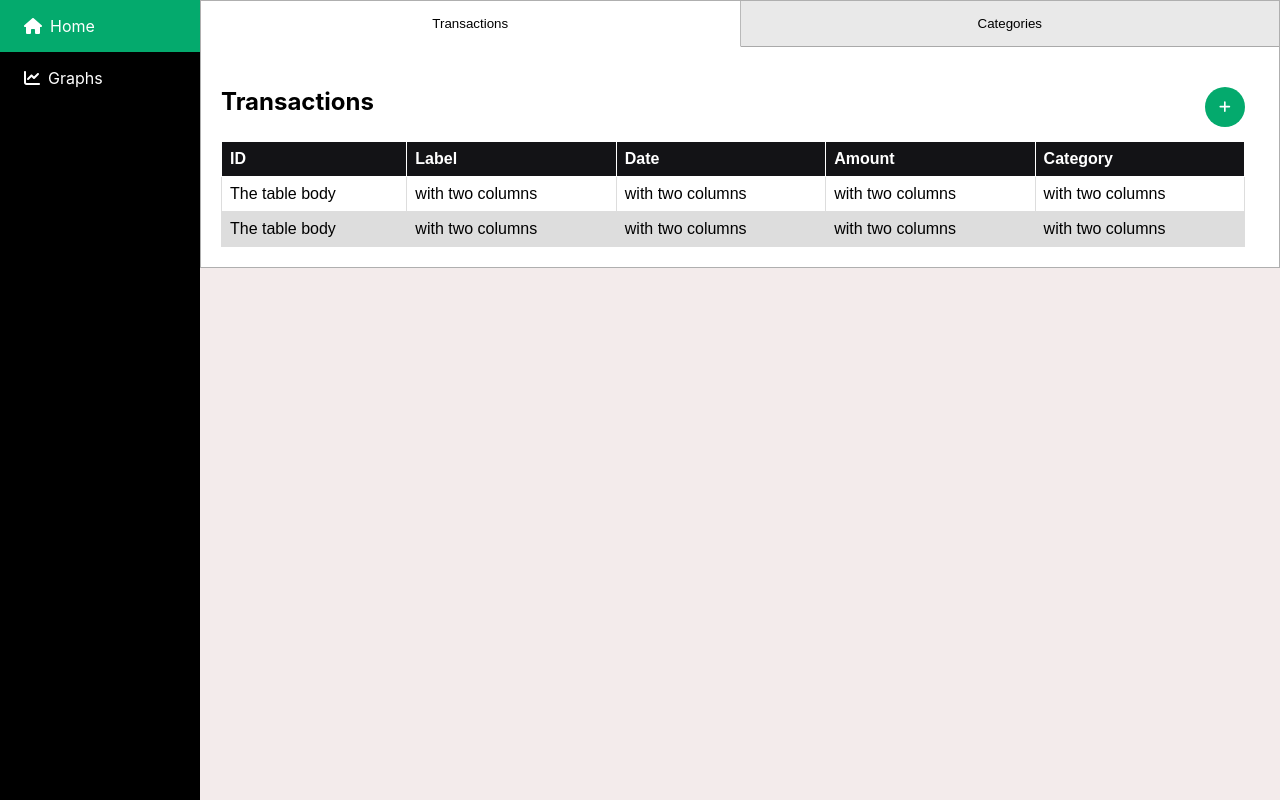
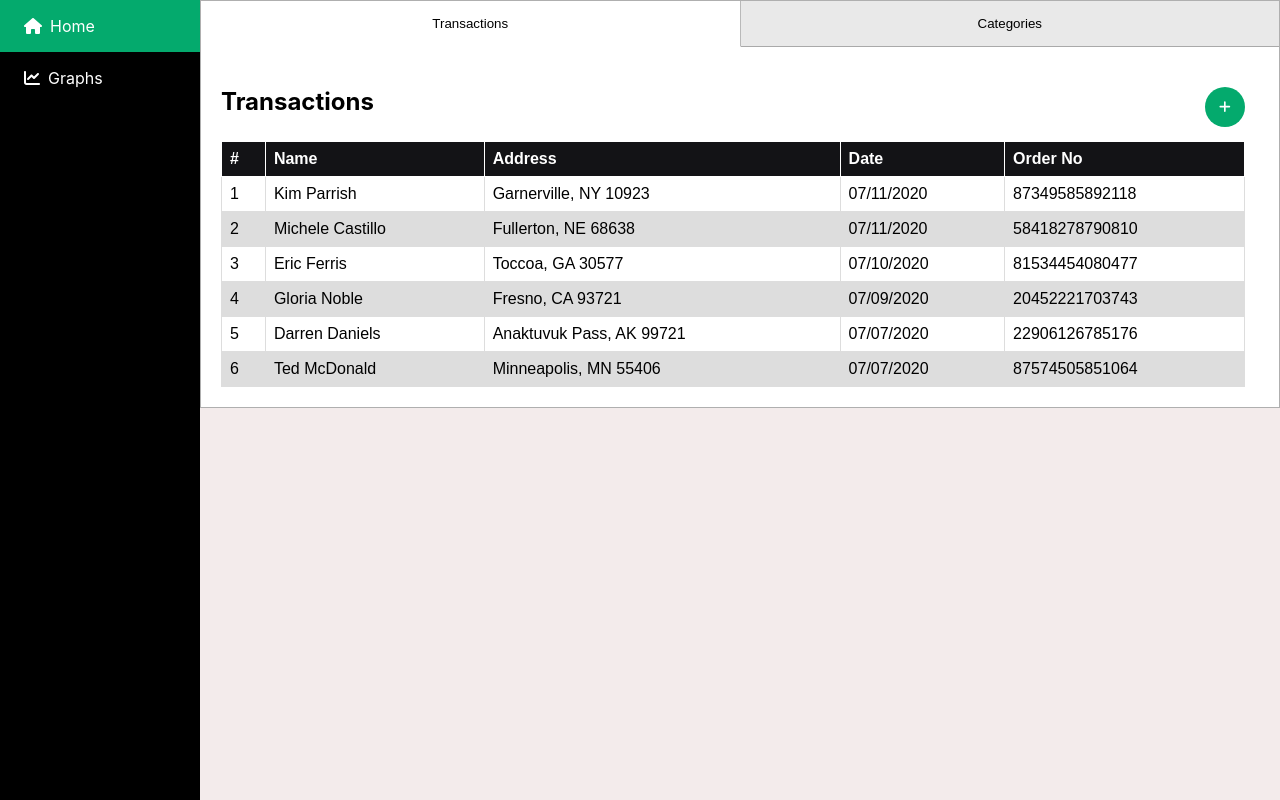
Before and after one commit to datasapiens/expense-app, a React (Create React App) app in the folder expense-app/: page / in a window 1280 px wide. Built offline with nearby package versions, Linux system fonts and the light colour scheme.

Commit message:
refactor: make table reusable

```diff
--- a/expense-app/src/components/Table/Table.tsx
+++ b/expense-app/src/components/Table/Table.tsx
@@ -1,34 +1,30 @@
+import { faTrashAlt } from "@fortawesome/free-solid-svg-icons";
+import { FontAwesomeIcon } from "@fortawesome/react-fontawesome";
 import React from "react";
+import { ITable } from "../../interfaces/table.interface";
 import "./table.scss";
 
-const Table = () => {
+const Table = ({ tableData, columns, del }: ITable) => {
   return (
     <div className="table-container">
       <table>
         <thead>
-          <tr>
-            <th>ID</th>
-            <th>Label</th>
-            <th>Date</th>
-            <th>Amount</th>
-            <th>Category</th>
+          <tr>{columns && columns.map((col) => (<th>{col.header}</th>))}
+          {del && <th><FontAwesomeIcon icon={faTrashAlt}/></th>}
           </tr>
         </thead>
         <tbody>
-          <tr>
-            <td>The table body</td>
-            <td>with two columns</td>
-            <td>with two columns</td>
-            <td>with two columns</td>
-            <td>with two columns</td>
+          {tableData && tableData.map((row: any) => (
+            <tr>
+              {
+               columns && columns.map((col) => (
+                <td>{row[col.field]}</td>
+               ))
+              }
+
           </tr>
-          <tr>
-            <td>The table body</td>
-            <td>with two columns</td>
-            <td>with two columns</td>
-            <td>with two columns</td>
-            <td>with two columns</td>
-          </tr>
+          ))}
+
         </tbody>
       </table>
     </div>
--- a/expense-app/src/components/Tabs/HomeTab.tsx
+++ b/expense-app/src/components/Tabs/HomeTab.tsx
@@ -1,6 +1,7 @@
 import { faPlus } from "@fortawesome/free-solid-svg-icons";
 import { FontAwesomeIcon } from "@fortawesome/react-fontawesome";
 import React, { useState } from "react";
+import { tableData, CategoriesColumns, TransactionColumns } from "../../data";
 import Modal from "../modal/Modal";
 
 import Table from "../Table/Table";
@@ -9,7 +10,7 @@ import "./tab.scss";
 const HomeTab = () => {
   const [toggleState, setToggleState] = useState(1);
   const [openTransactionModal, setOpenTransactionModal] = useState(false);
-  // const [openCategoryModal, setOpenCategoryModal] = useState(false);
+  const [openCategoryModal, setOpenCategoryModal] = useState(false);
 
 
   const toggleTab = (index: number) => {
@@ -40,18 +41,18 @@ const HomeTab = () => {
           <div className="header-button"><h2>Transactions</h2>
           <button className="button-add" onClick={() => setOpenTransactionModal(true)}><FontAwesomeIcon icon={faPlus}></FontAwesomeIcon></button>
            </div>
-          <Table />
-          {openTransactionModal && <Modal updateModal={setOpenTransactionModal} />}
+          <Table tableData={tableData} columns={TransactionColumns} del={false}/>
+          {openTransactionModal && <Modal modal={'Add Transaction'} updateModal={setOpenTransactionModal} />}
         </div>
         <div
           className={toggleState === 2 ? "content  active-content" : "content"}
         >
           <div className="header-button">
             <h2>Categories</h2>
-            <button className="button-add"><FontAwesomeIcon icon={faPlus}></FontAwesomeIcon></button>
+            <button className="button-add" onClick={() => setOpenCategoryModal(true)}><FontAwesomeIcon icon={faPlus} ></FontAwesomeIcon></button>
             </div>
-          <Table />
-          {/* <Modal /> */}
+          <Table tableData={tableData} columns={CategoriesColumns} del={true}/>
+         {openCategoryModal && <Modal modal={'Add Category'} updateModal={setOpenCategoryModal} />}
         </div>
       </div>
     </div>
--- a/expense-app/src/components/modal/Modal.tsx
+++ b/expense-app/src/components/modal/Modal.tsx
@@ -2,7 +2,7 @@ import React from 'react'
 import { IModal } from '../../interfaces/modal.interface'
 import './modal.scss'
 
-function Modal({updateModal}: IModal) {
+function Modal({modal, updateModal}: IModal) {
   return (
     <div className="modalBackground">
         <div className="modalContainer">
@@ -16,7 +16,7 @@ function Modal({updateModal}: IModal) {
             X
           </button>
         </div>
-            <div className="title">Add Transaction</div>
+            <div className="title">{modal}</div>
             <div className="body">
                 <p>This is where the forms will go</p>
             </div>
--- /dev/null
+++ b/expense-app/src/data.tsx
@@ -0,0 +1,57 @@
+export const tableData = [
+    {
+      id: 1,
+      name: "Kim Parrish",
+      address: "Garnerville, NY 10923",
+      date: "07/11/2020",
+      order: "87349585892118",
+    },
+    {
+      id: 2,
+      name: "Michele Castillo",
+      address: "Fullerton, NE 68638",
+      date: "07/11/2020",
+      order: "58418278790810",
+    },
+    {
+      id: 3,
+      name: "Eric Ferris",
+      address: "Toccoa, GA 30577",
+      date: "07/10/2020",
+      order: "81534454080477",
+    },
+    {
+      id: 4,
+      name: "Gloria Noble",
+      address: "Fresno, CA 93721",
+      date: "07/09/2020",
+      order: "20452221703743",
+    },
+    {
+      id: 5,
+      name: "Darren Daniels",
+      address: "Anaktuvuk Pass, AK 99721",
+      date: "07/07/2020",
+      order: "22906126785176",
+    },
+    {
+      id: 6,
+      name: "Ted McDonald",
+      address: "Minneapolis, MN 55406",
+      date: "07/07/2020",
+      order: "87574505851064",
+    },
+  ];
+
+  export  const TransactionColumns = [
+    { field: "id", header: "#" },
+    { field: "name", header: "Name" },
+    { field: "address", header: "Address" },
+    { field: "date", header: "Date" },
+    { field: "order", header: "Order No" },
+  ];
+
+  export const CategoriesColumns = [
+      {field: 'id', header: '#'},
+      {field: 'label', header: 'Label'}
+  ];
--- a/expense-app/src/interfaces/modal.interface.tsx
+++ b/expense-app/src/interfaces/modal.interface.tsx
@@ -1,4 +1,4 @@
 export interface IModal {
-    modal?: boolean;
+    modal: string;
     updateModal: (status: boolean) => void;
 }
```
Also changed, not shown: expense-app/src/interfaces/table.interface.tsx (added, +16 -0 lines).
